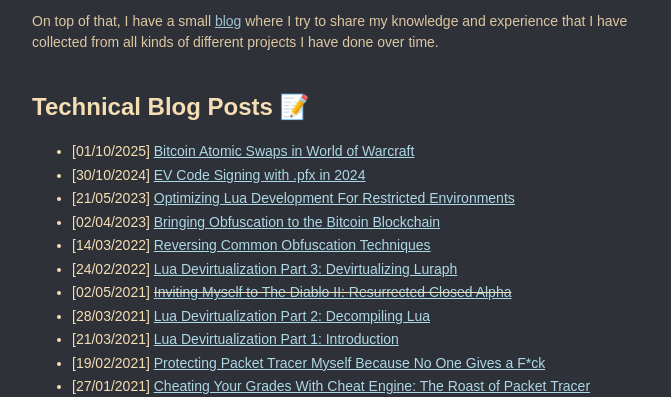
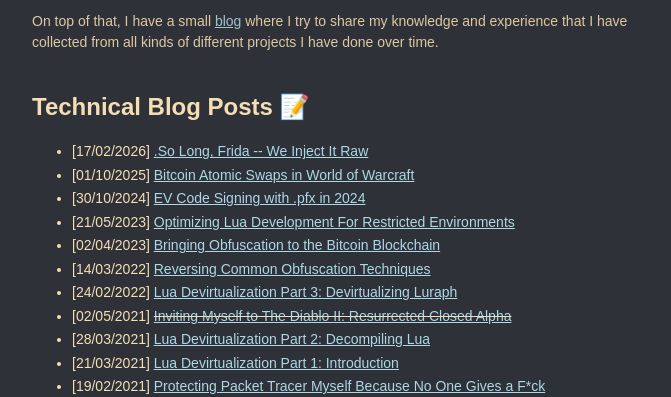
Before and after one commit to AnimeShooter/animeshooter.github.io, a plain HTML site: page index.html in a window 1280 px wide. Shown: the part 699-1096 px from the top of the page, without its empty margins (298-969 px from the left). Drawn offline with Linux system fonts and the light colour scheme.

Commit message:
add frida so index

```diff
--- a/index.html
+++ b/index.html
@@ -48,6 +48,7 @@
 				</header>
 				<h2 id="blogposts">Technical Blog Posts 📝</h2>
 				<ul>
+					<li>[17/02/2026] <a href="https://ferib.dev/blog/so-long-frida-we-inject-it-raw">.So Long, Frida -- We Inject It Raw</a></li>
 					<li>[01/10/2025] <a href="https://ferib.dev/blog/bitcoin-atomic-swaps-in-World-of-Warcraft">Bitcoin Atomic Swaps in World of Warcraft</a></li>
 					<li>[30/10/2024] <a href="https://ferib.dev/blog/EV-code-signing-with-pfx-in-2024/">EV Code Signing with .pfx in 2024</a></li>
 					<li>[21/05/2023] <a href="https://ferib.dev/blog/optimizing-lua-development-for-restricted-environments">Optimizing Lua Development For Restricted Environments</a></li>
```
